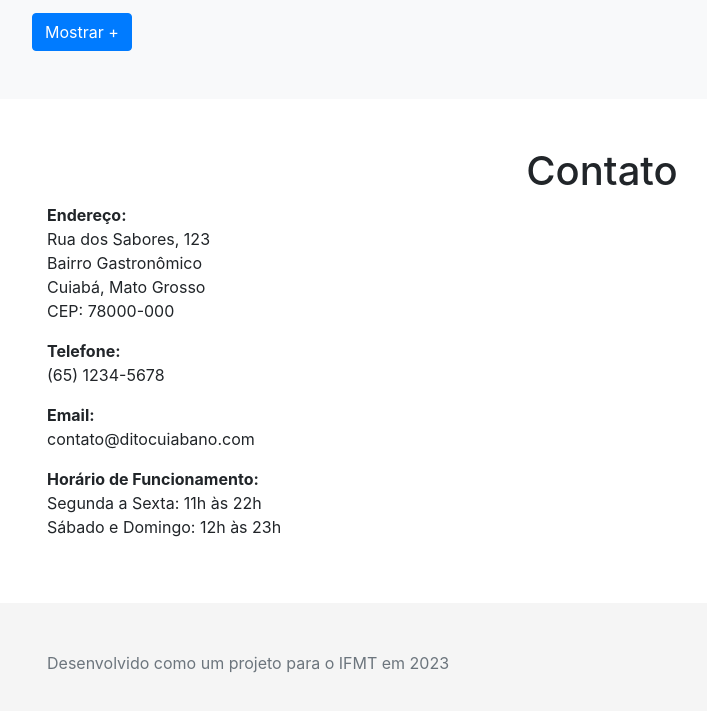
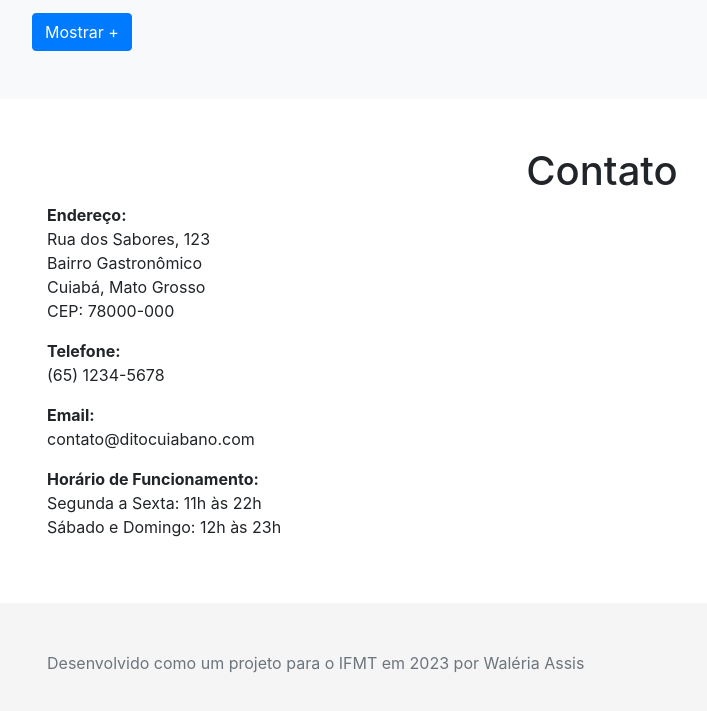
Before and after one commit to waleria21/ProjetoDitoLambari, a plain HTML site: page index.html in a window 1280 px wide. Shown: the part 1429-2140 px from the top of the page, without its empty margins (38-745 px from the left). Drawn offline with nearby package versions, Linux system fonts and the light colour scheme; files that its build step writes are made by us from their sources; files whose address does not match are found by name.

Commit message:
Update index.html

```diff
--- a/index.html
+++ b/index.html
@@ -214,7 +214,7 @@
     <!-- Footer -->
     <footer class="footer ">
       <div class="container">
-        <span class="text-muted">Desenvolvido como um projeto para o IFMT em 2023</span>
+        <span class="text-muted">Desenvolvido como um projeto para o IFMT em 2023 por Waléria Assis</span>
       </div>
     </footer>
     <!-- Fim Footer -->
```
